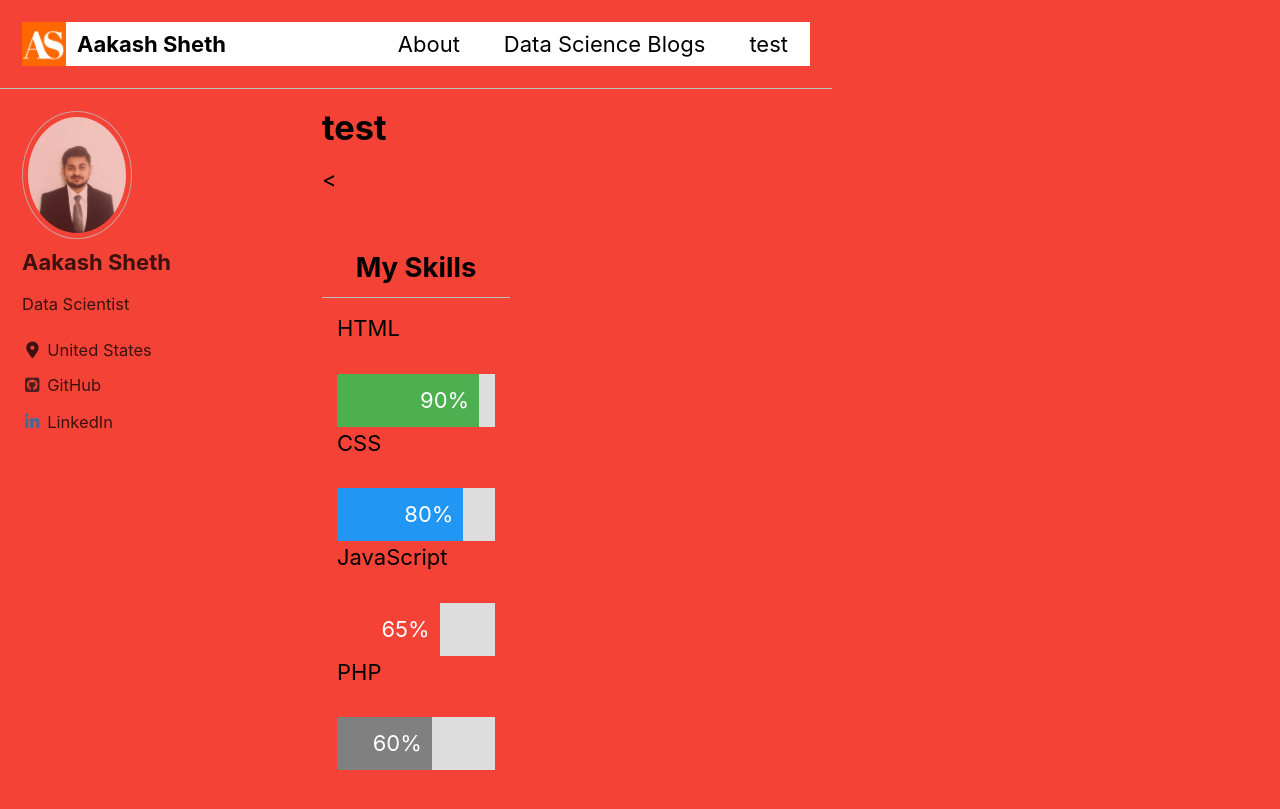
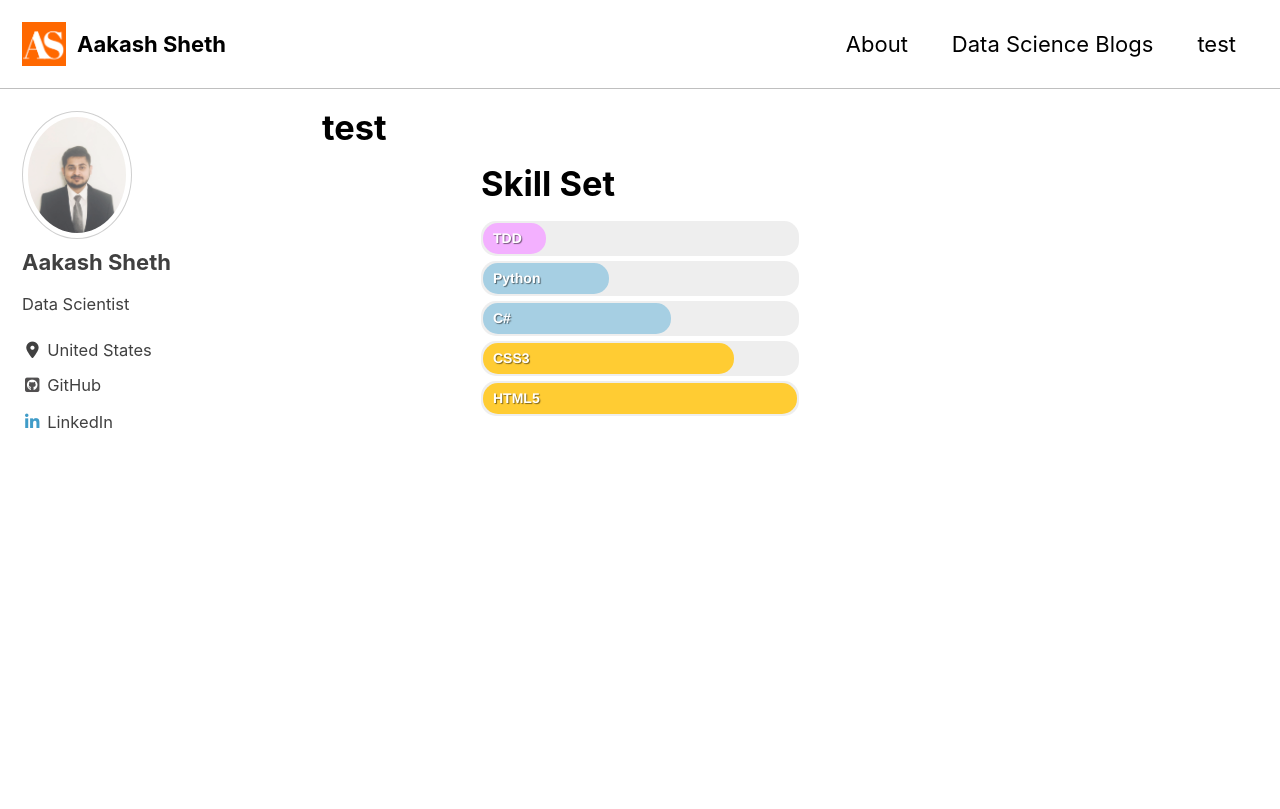
Before and after one commit to aakash-sheth/aakash-sheth.github.io, a Jekyll site: the page built from test.html, in a window 1280 px wide and 900 px high. Shown: the top 809 px of the window. Built offline with Jekyll 4.4.1, drawn with Linux system fonts in a browser that asks for light colours; cached includes are drawn as plain includes; nearby versions of some CDN libraries.

Commit message:
skill bar test

```diff
--- a/test.html
+++ b/test.html
@@ -4,71 +4,88 @@ title: "test"
 ---
 <html>
 <style>
-        * {
-            box-sizing: border-box
+        body{
+            font-family: Helvetica, Arial, sans-serif;
+          }
+          .container{
+            width: 50%;
+            margin: 0 auto;
+          }
+          @keyframes load{
+            from {
+              width: 0%
+            }
+          }
+          @-webkit-keyframes load{
+            from {
+              width: 0%
+            }
+          }
+          @-moz-keyframes load{
+            from {
+              width: 0%
+            }
+          }
+          @-o-keyframes load{
+            from {
+              width: 0%
+            }
           }
 
-          .skillResponsive {
-            max-width: 1000px;
-            margin: 0 auto;
-            padding: 0 15px;
+          .bar{
+            background-color: #EEE;
+            padding: 2px;
+            border-radius: 15px;
+            margin-bottom: 5px;
+            font-size: 14px;
+            color: #FFF;
+            font-weight: bold;
+            text-shadow: 1px 1px 1px rgba(0,0,0,0.5);
+          }
+          .bar::before{
+            content:  attr(data-skill);
+            background-color: #f3b0ff;
+            display: inline-block;
+            padding: 5px 0 5px 10px;
+            border-radius: inherit;
+            animation: load 2s 0s;
+            -webkit-animation: load 2s 0s;
+            -moz-animation: load 2s 0s;
+            -o-animation: load 2s 0s;
           }
 
-          .container {
-            background-color: #ddd;
+          .bar.front::before{
+            background-color: #ffcc33;
+          }
+          .bar.back::before{
+            background-color: #a6cfe3;
           }
 
-          .skills {
-            text-align: right;
-            padding: 10px;
-            color: white;
+          .bar.learning::before{
+            width: calc(20% - 10px);
+          }
+          .bar.basic::before{
+            width: calc(40% - 10px);
+          }
+          .bar.intermediate::before{
+            width: calc(60% - 10px);
+          }
+          .bar.advanced::before{
+            width: calc(80% - 10px);
+          }
+          .bar.expert::before{
+            width: calc(100% - 10px);
           }
 
-          .html {
-            width: 90%;
-            background-color: #4CAF50;
-          }
-
-          .css {
-            width: 80%;
-            background-color: #2196F3;
-          }
-
-          .js {
-            width: 65%;
-            background-color: #f44336;
-          }
-
-          .php {
-            width: 60%;
-            background-color: #808080;
-          }
 </style>
 
-<<h2 align="center">My Skills</h2>
+<div class="container">
+        <h1>Skill Set</h1>
+        <div class="bar learning" data-skill="TDD"></div>
+        <div class="bar back basic" data-skill="Python"></div>
+        <div class="bar back intermediate" data-skill="C#"></div>
+        <div class="bar front advanced" data-skill="CSS3"></div>
+        <div class="bar front expert" data-skill="HTML5"></div>
 
-<div class="skillResponsive">
-  <!--Div for Skill Bar-->
-
-  <p>HTML</p>
-  <div class="container">
-    <div class="skills html">90%</div>
-  </div>
-
-  <p>CSS</p>
-  <div class="container">
-    <div class="skills css">80%</div>
-  </div>
-
-  <p>JavaScript</p>
-  <div class="container">
-    <div class="skills js">65%</div>
-  </div>
-
-  <p>PHP</p>
-  <div class="container">
-    <div class="skills php">60%</div>
-  </div>
-
-</div>
+      </div>
 </html>
```
